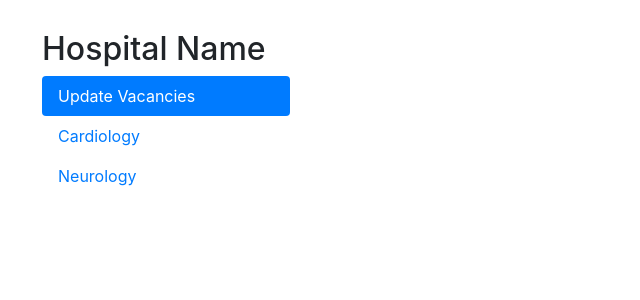
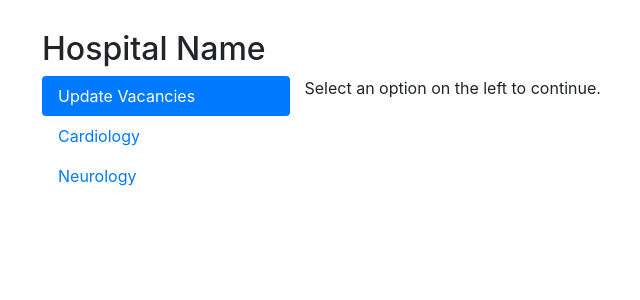
Before and after one commit to rishi-s8/hospital-vacancy, a Flask app: page /dashboard in a window 1280 px wide. Shown: the part 56-356 px from the top of the page, without its empty margins (58-698 px from the left). Run offline with Flask 2, Linux system fonts and the light colour scheme; the visitor is signed in with stand-in values (Sample User, id 1); some libraries are stand-ins or nearby versions.

Commit message:
Dashboard message

```diff
--- a/templates/dashboard.html
+++ b/templates/dashboard.html
@@ -20,6 +20,7 @@
         <hr class="d-sm-none">
       </div>
 
+    <span>Select an option on the left to continue.</span>
       {% block content %} {% endblock %}
     </div>
   </div>
```
